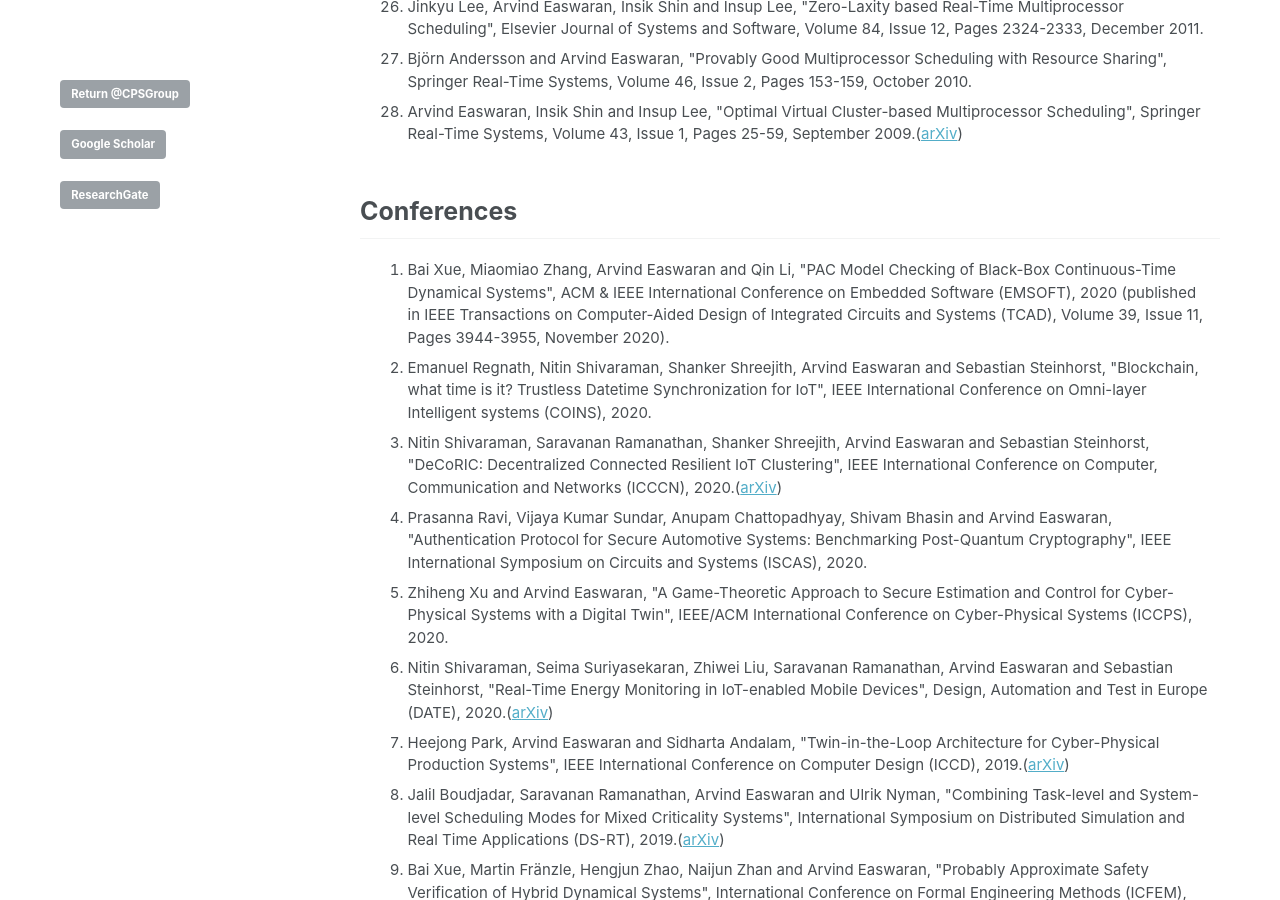
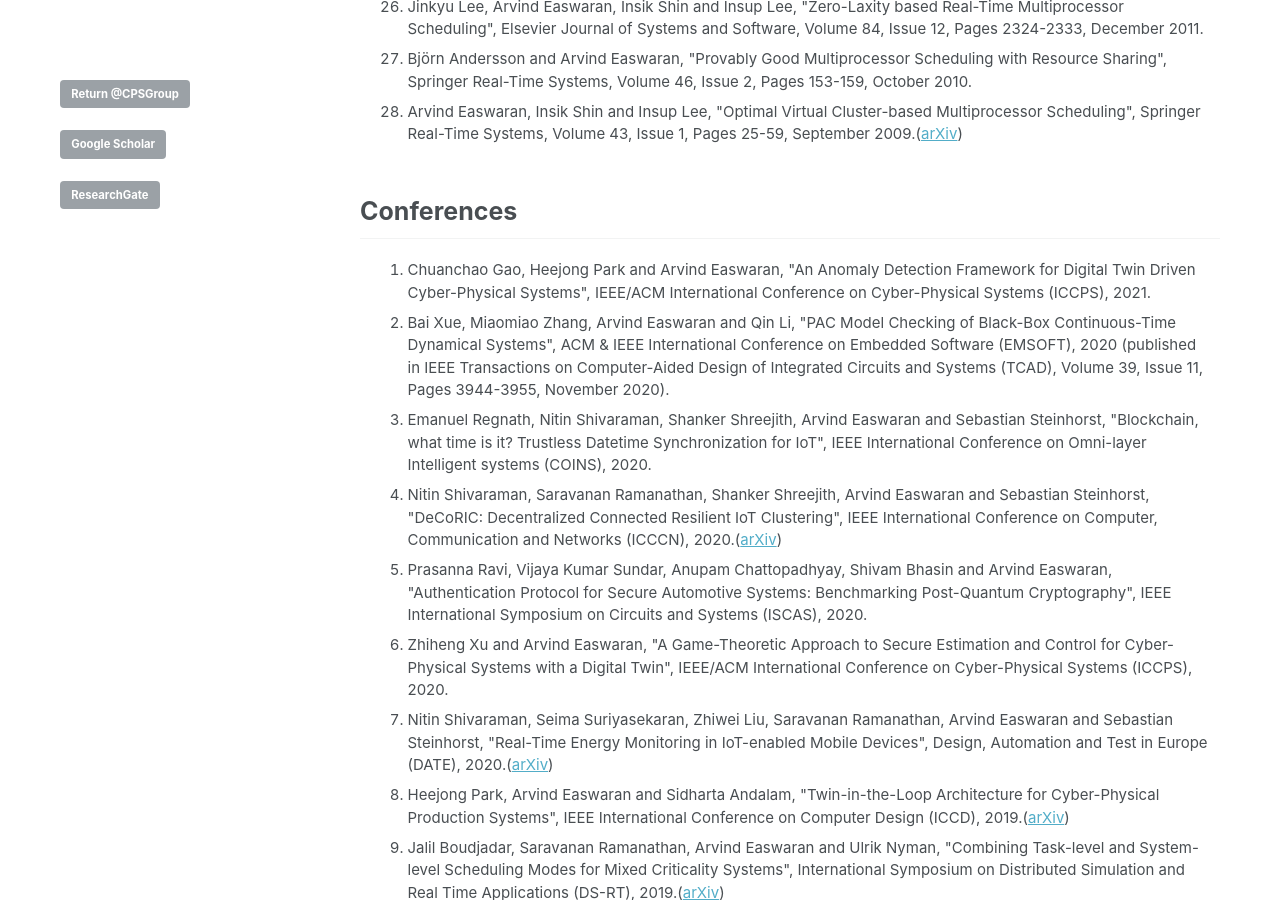
Before and after one commit to CPS-research-group/CPS-research-group.github.io, a Jekyll site: the page built from _pages/research_profile.md, in a window 1280 px wide and 900 px high, scrolled down 1898 px. Built offline with Jekyll 4.4.1, drawn with Linux system fonts in a browser that asks for light colours.

Commit message:
Updates.

```diff
--- a/_pages/research_profile.md
+++ b/_pages/research_profile.md
@@ -55,6 +55,7 @@
 
 ## Conferences
    <ol>
+   			<li class="a">Chuanchao Gao, Heejong Park and Arvind Easwaran, "An Anomaly Detection Framework for Digital Twin Driven Cyber-Physical Systems", IEEE/ACM International Conference on Cyber-Physical Systems (ICCPS), 2021.</li>
      		        <li class="a">Bai Xue, Miaomiao Zhang, Arvind Easwaran and Qin Li, "PAC Model Checking of Black-Box Continuous-Time Dynamical Systems", ACM & IEEE International Conference on Embedded Software (EMSOFT), 2020 (published in IEEE Transactions on Computer-Aided Design of Integrated Circuits and Systems (TCAD), Volume 39, Issue 11, Pages 3944-3955, November 2020).</li>
    		        <li class="a">Emanuel Regnath, Nitin Shivaraman, Shanker Shreejith, Arvind Easwaran and Sebastian Steinhorst, "Blockchain, what time is it? Trustless Datetime Synchronization for IoT", IEEE International Conference on Omni-layer Intelligent systems (COINS), 2020.</li>
    		        <li class="a">Nitin Shivaraman, Saravanan Ramanathan, Shanker Shreejith, Arvind Easwaran and Sebastian Steinhorst, "DeCoRIC: Decentralized Connected Resilient IoT Clustering", IEEE International Conference on Computer, Communication and Networks (ICCCN), 2020.(<a href="http://arxiv.org/abs/2004.14072">arXiv</a>)</li>
```
